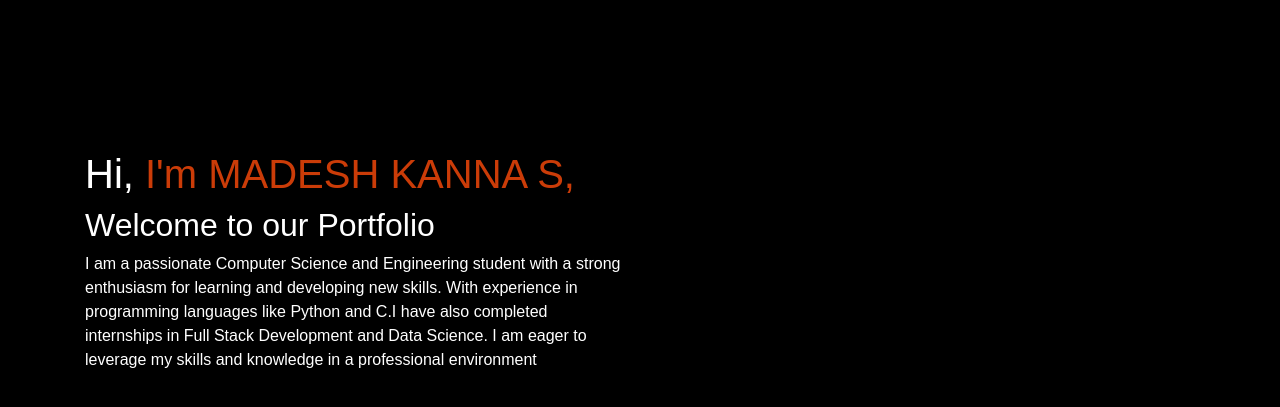
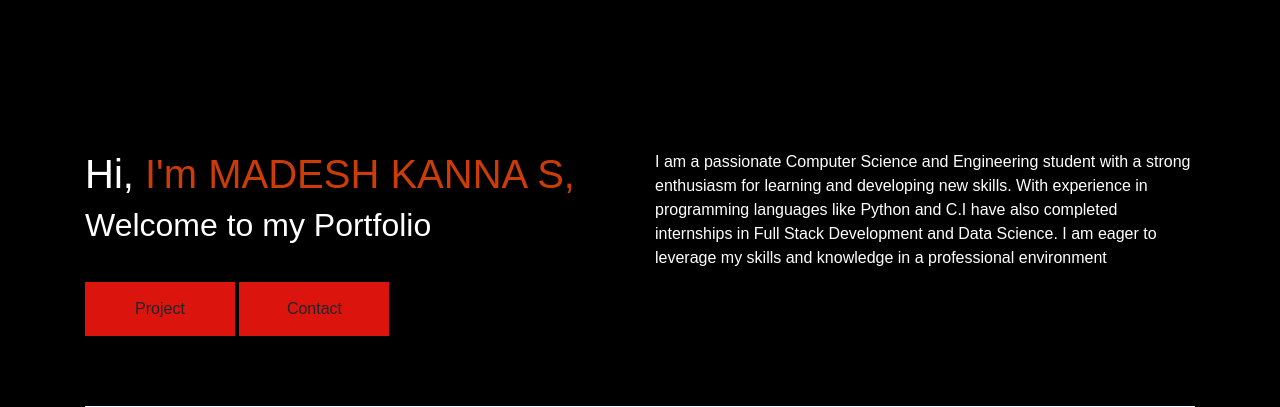
Before and after one commit to MADESHKANNA/portfolio, a Flask app: page / in a window 1280 px wide. Shown: the top 407 px of the page. Run offline with Flask 3, Linux system fonts and the light colour scheme; some libraries are stand-ins or nearby versions; some web fonts are replaced.

Commit message:
Update welcome message and portfolio description

```diff
--- a/templates/index.html
+++ b/templates/index.html
@@ -16,12 +16,13 @@
             <div class="row">
                 <div class="col-md-6">
                     <h1>Hi, <span>I'm MADESH KANNA S,</span></h1>
-                    <h2>Welcome to our Portfolio</h2>
-                    <p>I am a passionate Computer Science and Engineering student with a strong enthusiasm for learning and developing new skills. With experience in programming languages like Python and C.I have also completed internships in Full Stack Development and Data Science. I am eager to leverage my skills and knowledge in a professional environment</p>
+                    <h2>Welcome to my Portfolio</h2>
+
                     <button class="btn btn-warning">Project</button>
                     <button class="btn btn-warning">Contact</button>
                 </div>
                 <div class="col-md-6">
+                <p>I am a passionate Computer Science and Engineering student with a strong enthusiasm for learning and developing new skills. With experience in programming languages like Python and C.I have also completed internships in Full Stack Development and Data Science. I am eager to leverage my skills and knowledge in a professional environment</p>
 
                 </div>
             </div>
```
